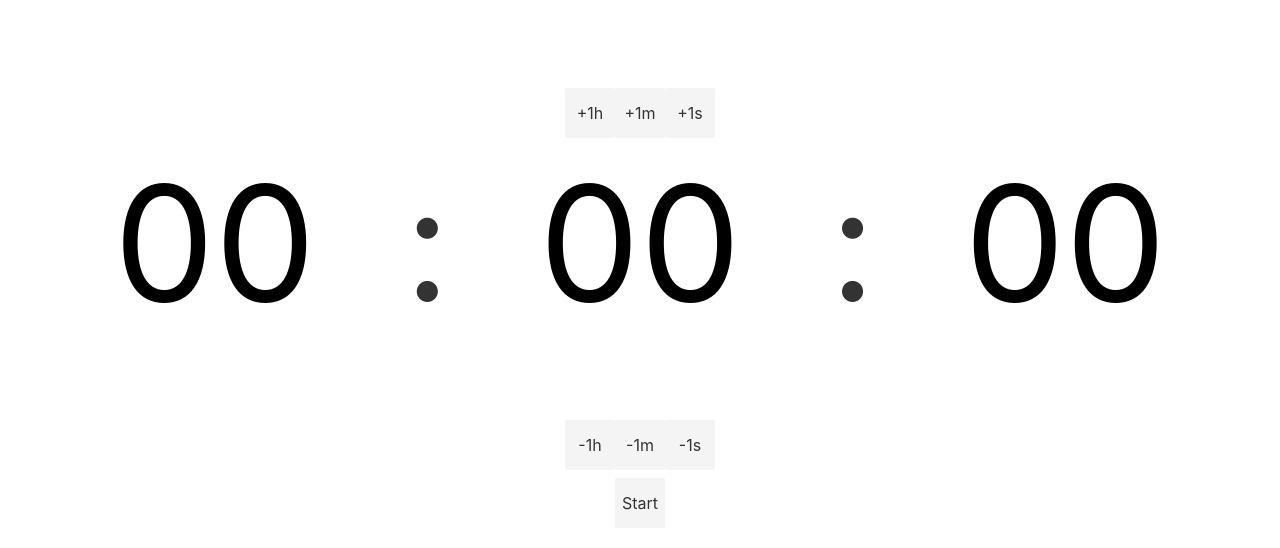
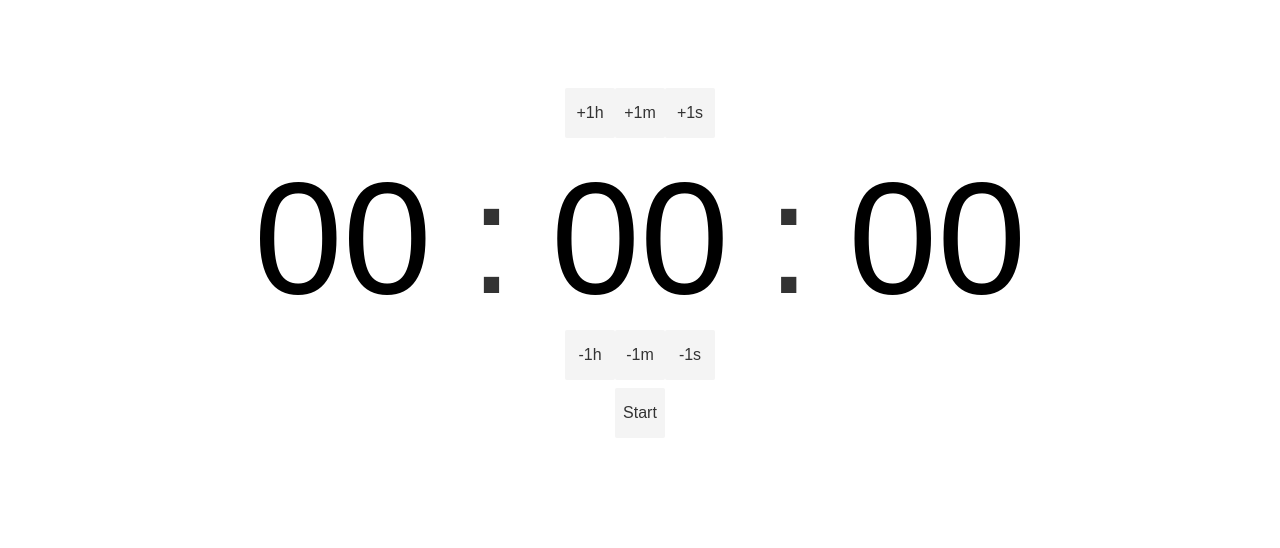
Before and after one commit to JackyIsCool/svelte-timer, a Svelte app: page / in a window 1280 px wide. Shown: the top 548 px of the page. Built offline with nearby package versions, Linux system fonts and the light colour scheme.

Commit message:
Add hour time text and shorten the input width

```diff
--- a/src/App.svelte
+++ b/src/App.svelte
@@ -63,6 +63,7 @@
 
 <style>
 	main {
+		font-family: Arial, Helvetica, sans-serif;
 		text-align: center;
 	}
 	section {
@@ -80,19 +81,19 @@
 	.time-text {
 		font-size: 10rem;
 		padding: 0;
+		margin: 0;
+		text-align: center;
 	}
 	.time-container {
 		display: flex;
 		justify-content: center;
 	}
 	input {
-		width: 30%;
-		text-align: center;
+		width: 20%;
 		display: inline-block;
 		border: none;
 	}
 	input:focus {
 		outline: none;
 	}
-
 </style>
```
